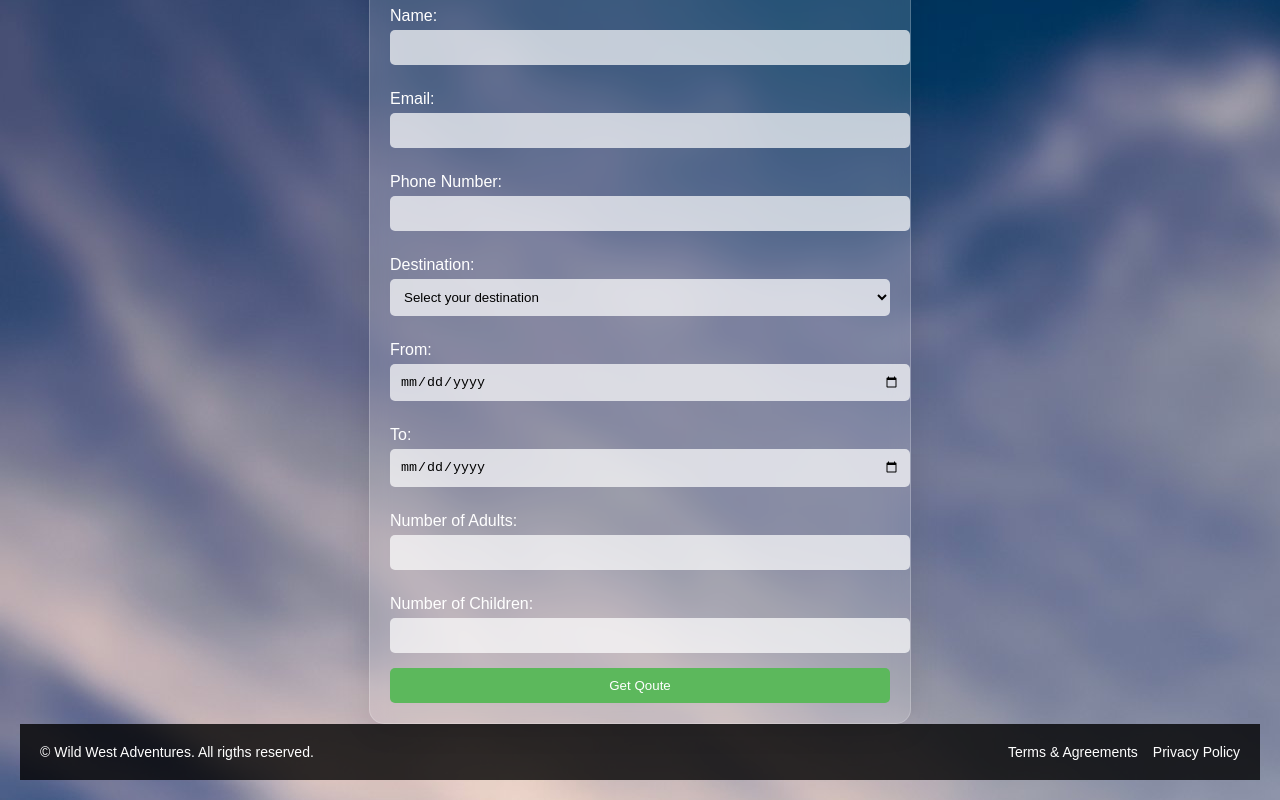
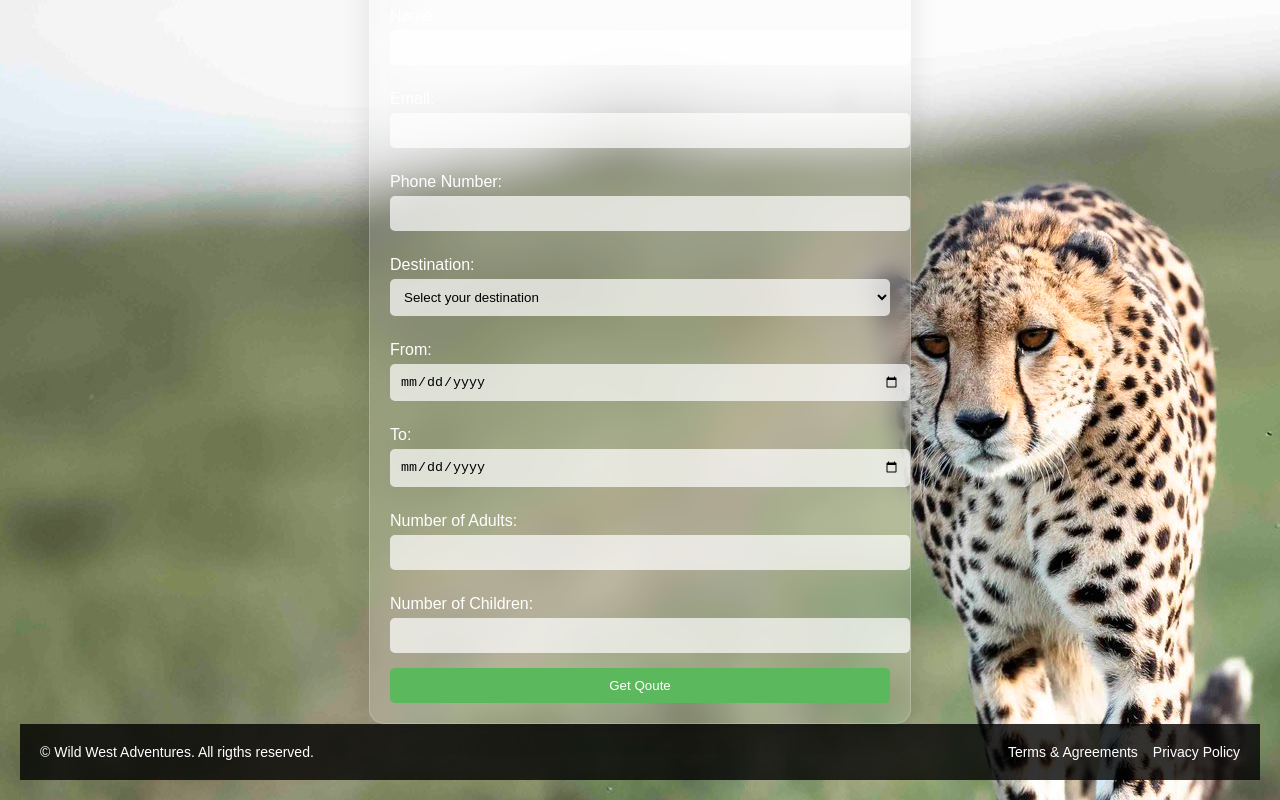
Before and after one commit to VinMusau/wildwestadv, a plain HTML site: page form.html in a window 1280 px wide. Shown: the part 114-914 px from the top of the page. Drawn offline with Linux system fonts and the light colour scheme.

Commit message:
Update form.css

```diff
--- a/assets/css/form.css
+++ b/assets/css/form.css
@@ -1,6 +1,6 @@
 body {
     font-family: Arial, sans-serif;
-    background-image: url('/images/tall.jpg');
+    background-image: url('/images/default.jpg');
     /* background: linear-gradient(to right, #6a11cb, #2575fc);  Gradient background */
     margin: 0;
     padding: 20px;
```
